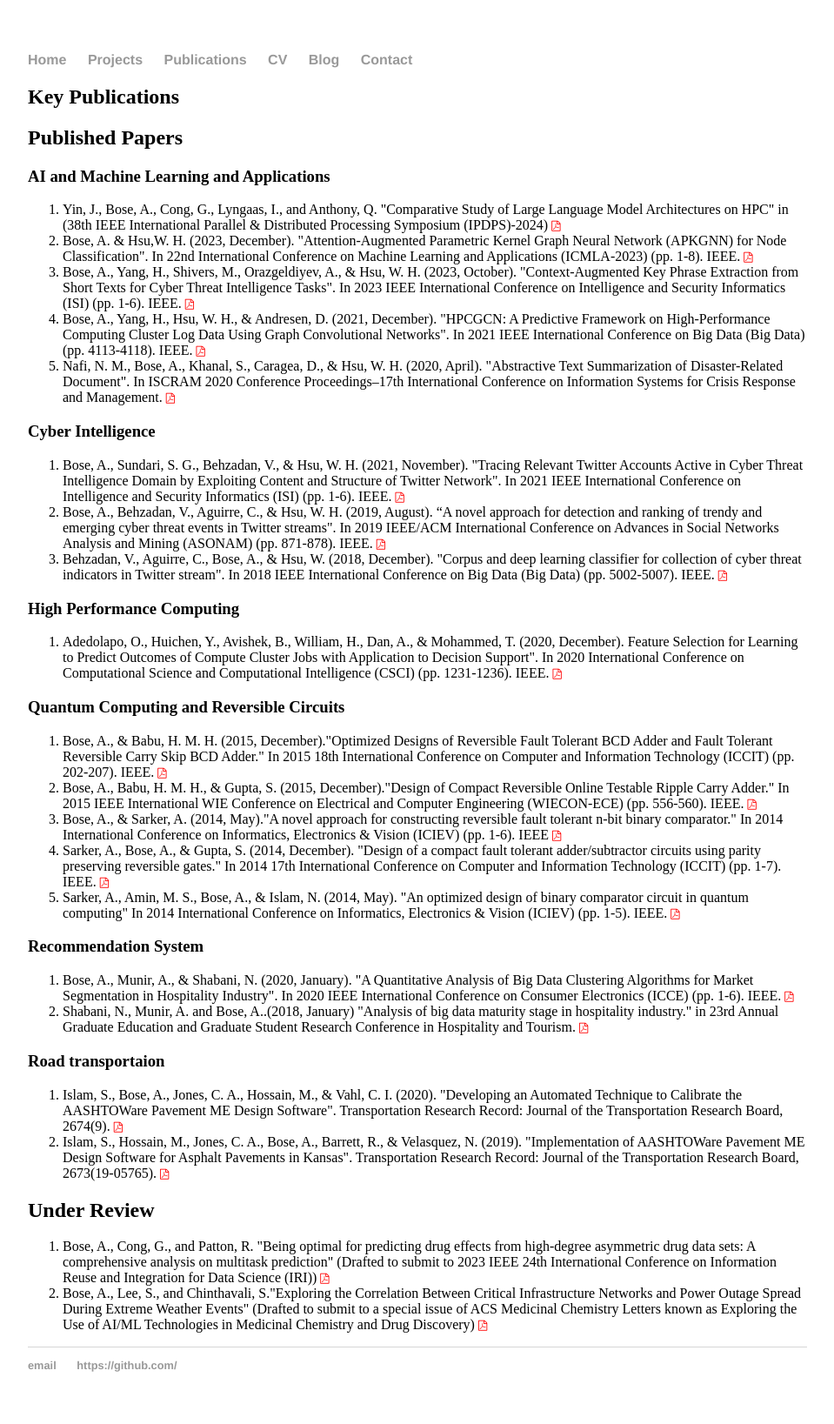
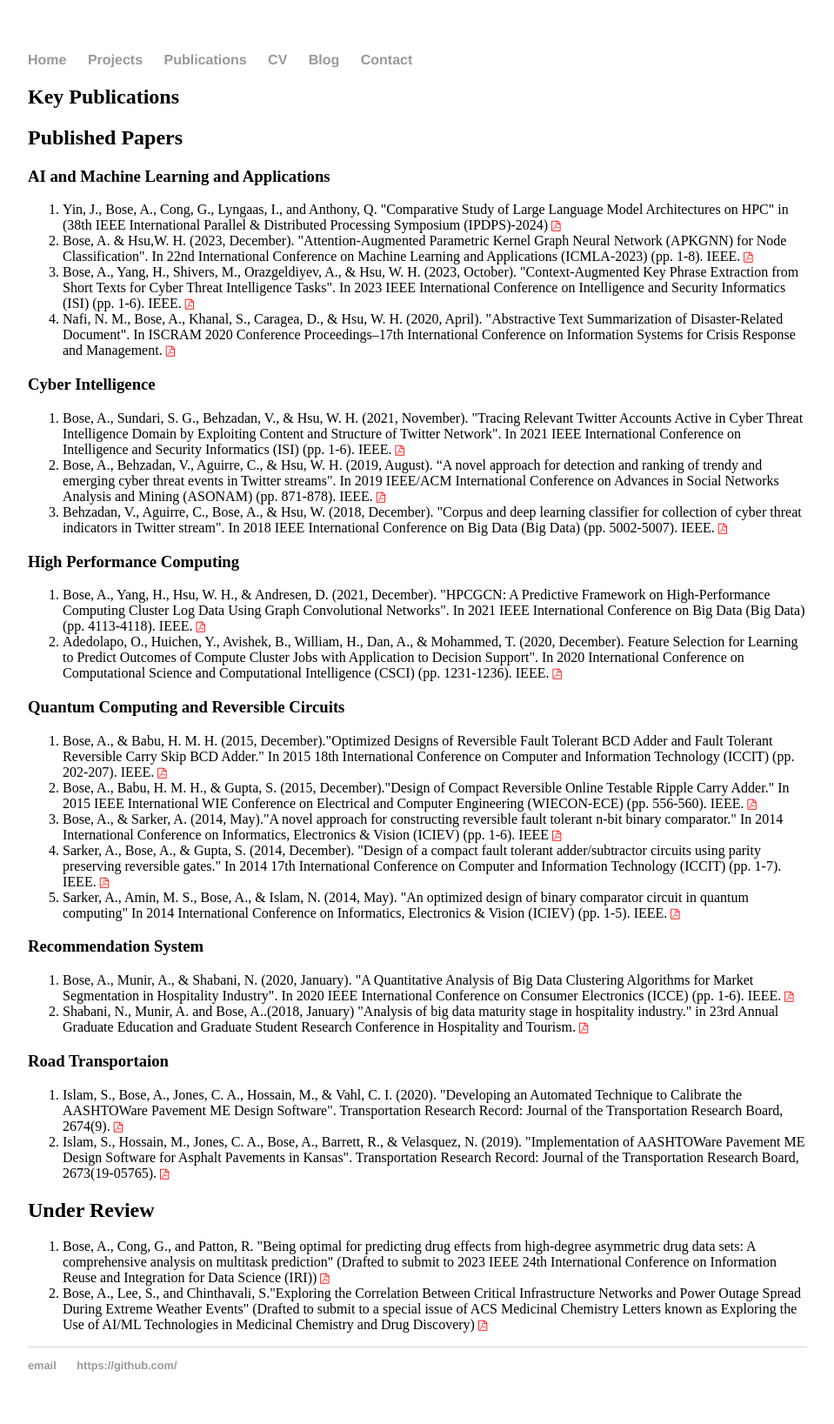
Before and after one commit to abose17/abose17.github.io, a Jekyll site: the page built from publications/index.html, in a window 1280 px wide. Shown: the whole page at 87% size, without its empty margins (160-1119 px from the left). Built offline with Jekyll 4.4.1, drawn with Linux system fonts in a browser that asks for light colours.

Commit message:
Update index.html

```diff
--- a/publications/index.html
+++ b/publications/index.html
@@ -13,38 +13,38 @@
 <h3> AI and Machine Learning and Applications </h3>
 	<ol>
 	<li> Yin, J., Bose, A., Cong, G., Lyngaas, I., and Anthony, Q. "Comparative Study of Large Language Model Architectures on HPC" in (38th IEEE International Parallel & Distributed Processing Symposium (IPDPS)-2024) <a href="/publications/matGPT.pdf"> <i class="fa fa-file-pdf-o" style="font-size:12px;color:red"></i> </a> </li>
-	<li>Bose, A. & Hsu,W. H. (2023, December). "Attention-Augmented Parametric Kernel Graph Neural Network (APKGNN) for Node Classification". In 22nd International Conference on Machine Learning and Applications (ICMLA-2023) (pp. 1-8). IEEE. <a href="/publications/matGPT.pdf"> <i class="fa fa-file-pdf-o" style="font-size:12px;color:red"></i> </a> </li>
-	<li>Bose, A., Yang, H., Shivers, M., Orazgeldiyev, A., & Hsu, W. H. (2023, October). "Context-Augmented Key Phrase Extraction from Short Texts for Cyber Threat Intelligence Tasks". In 2023 IEEE International Conference on Intelligence and Security Informatics (ISI) (pp. 1-6). IEEE. <a href="/publications/matGPT.pdf"> <i class="fa fa-file-pdf-o" style="font-size:12px;color:red"></i> </a> </li>
-	<li> Bose, A., Yang, H., Hsu, W. H., & Andresen, D. (2021, December). "HPCGCN: A Predictive Framework on High-Performance Computing Cluster Log Data Using Graph Convolutional Networks". In 2021 IEEE International Conference on Big Data (Big Data) (pp. 4113-4118). IEEE. <a href="/publications/matGPT.pdf"> <i class="fa fa-file-pdf-o" style="font-size:12px;color:red"></i> </a> </li>
-	<li> Nafi, N. M., Bose, A., Khanal, S., Caragea, D., & Hsu, W. H. (2020, April). "Abstractive Text Summarization of Disaster-Related Document". In ISCRAM 2020 Conference Proceedings–17th International Conference on Information Systems for Crisis Response and Management.<a href="/publications/matGPT.pdf"> <i class="fa fa-file-pdf-o" style="font-size:12px;color:red"></i> </a> </li>
+	<li>Bose, A. & Hsu,W. H. (2023, December). "Attention-Augmented Parametric Kernel Graph Neural Network (APKGNN) for Node Classification". In 22nd International Conference on Machine Learning and Applications (ICMLA-2023) (pp. 1-8). IEEE. <a href="/publications/apkgnn.pdf"> <i class="fa fa-file-pdf-o" style="font-size:12px;color:red"></i> </a> </li>
+	<li>Bose, A., Yang, H., Shivers, M., Orazgeldiyev, A., & Hsu, W. H. (2023, October). "Context-Augmented Key Phrase Extraction from Short Texts for Cyber Threat Intelligence Tasks". In 2023 IEEE International Conference on Intelligence and Security Informatics (ISI) (pp. 1-6). IEEE. <a href="/publications/key_phrase.pdf"> <i class="fa fa-file-pdf-o" style="font-size:12px;color:red"></i> </a> </li>
+	<li> Nafi, N. M., Bose, A., Khanal, S., Caragea, D., & Hsu, W. H. (2020, April). "Abstractive Text Summarization of Disaster-Related Document". In ISCRAM 2020 Conference Proceedings–17th International Conference on Information Systems for Crisis Response and Management.<a href="/publications/abs_summary.pdf"> <i class="fa fa-file-pdf-o" style="font-size:12px;color:red"></i> </a> </li>
 	</ol>
 <h3> Cyber Intelligence </h3>
 	<ol>
-	<li> Bose, A., Sundari, S. G., Behzadan, V., & Hsu, W. H. (2021, November). "Tracing Relevant Twitter Accounts Active in Cyber Threat Intelligence Domain by Exploiting Content and Structure of Twitter Network". In 2021 IEEE International Conference on Intelligence and Security Informatics (ISI) (pp. 1-6). IEEE. <a href="/publications/matGPT.pdf"> <i class="fa fa-file-pdf-o" style="font-size:12px;color:red"></i> </a> </li>
-	<li>Bose, A., Behzadan, V., Aguirre, C., & Hsu, W. H. (2019, August). “A novel approach for detection and ranking of trendy and emerging cyber threat events in Twitter streams". In 2019 IEEE/ACM International Conference on Advances in Social Networks Analysis and Mining (ASONAM) (pp. 871-878). IEEE.<a href="/publications/matGPT.pdf"> <i class="fa fa-file-pdf-o" style="font-size:12px;color:red"></i> </a>  </li>
-	<li> Behzadan, V., Aguirre, C., Bose, A., & Hsu, W. (2018, December). "Corpus and deep learning classifier for collection of cyber threat indicators in Twitter stream". In 2018 IEEE International Conference on Big Data (Big Data) (pp. 5002-5007). IEEE. <a href="/publications/matGPT.pdf"> <i class="fa fa-file-pdf-o" style="font-size:12px;color:red"></i> </a> </li>
+	<li> Bose, A., Sundari, S. G., Behzadan, V., & Hsu, W. H. (2021, November). "Tracing Relevant Twitter Accounts Active in Cyber Threat Intelligence Domain by Exploiting Content and Structure of Twitter Network". In 2021 IEEE International Conference on Intelligence and Security Informatics (ISI) (pp. 1-6). IEEE. <a href="/publications/ctievent.pdf"> <i class="fa fa-file-pdf-o" style="font-size:12px;color:red"></i> </a> </li>
+	<li>Bose, A., Behzadan, V., Aguirre, C., & Hsu, W. H. (2019, August). “A novel approach for detection and ranking of trendy and emerging cyber threat events in Twitter streams". In 2019 IEEE/ACM International Conference on Advances in Social Networks Analysis and Mining (ASONAM) (pp. 871-878). IEEE.<a href="/publications/cti_event.pdf"> <i class="fa fa-file-pdf-o" style="font-size:12px;color:red"></i> </a>  </li>
+	<li> Behzadan, V., Aguirre, C., Bose, A., & Hsu, W. (2018, December). "Corpus and deep learning classifier for collection of cyber threat indicators in Twitter stream". In 2018 IEEE International Conference on Big Data (Big Data) (pp. 5002-5007). IEEE. <a href="/publications/cti_dataset.pdf"> <i class="fa fa-file-pdf-o" style="font-size:12px;color:red"></i> </a> </li>
 	</ol>
 <h3> High Performance Computing </h3>
 	<ol>
-	<li> Adedolapo, O., Huichen, Y., Avishek, B., William, H., Dan, A., & Mohammed, T. (2020, December). Feature Selection for Learning to Predict Outcomes of Compute Cluster Jobs with Application to Decision Support". In 2020 International Conference on Computational Science and Computational Intelligence (CSCI) (pp. 1231-1236). IEEE. <a href="/publications/matGPT.pdf"> <i class="fa fa-file-pdf-o" style="font-size:12px;color:red"></i> </a> </li>
+	<li> Bose, A., Yang, H., Hsu, W. H., & Andresen, D. (2021, December). "HPCGCN: A Predictive Framework on High-Performance Computing Cluster Log Data Using Graph Convolutional Networks". In 2021 IEEE International Conference on Big Data (Big Data) (pp. 4113-4118). IEEE. <a href="/publications/hpcgcn.pdf"> <i class="fa fa-file-pdf-o" style="font-size:12px;color:red"></i> </a> </li>
+	<li> Adedolapo, O., Huichen, Y., Avishek, B., William, H., Dan, A., & Mohammed, T. (2020, December). Feature Selection for Learning to Predict Outcomes of Compute Cluster Jobs with Application to Decision Support". In 2020 International Conference on Computational Science and Computational Intelligence (CSCI) (pp. 1231-1236). IEEE. <a href="/publications/Feature_Selection.pdf"> <i class="fa fa-file-pdf-o" style="font-size:12px;color:red"></i> </a> </li>
 	</ol>
 <h3>Quantum Computing and Reversible Circuits</h3>
 	<ol>
-	 <li> Bose, A., & Babu, H. M. H. (2015, December)."Optimized Designs of Reversible Fault Tolerant BCD Adder and Fault Tolerant Reversible Carry Skip BCD Adder." In 2015 18th International Conference on Computer and Information Technology (ICCIT) (pp. 202-207). IEEE. <a href="/publications/matGPT.pdf"> <i class="fa fa-file-pdf-o" style="font-size:12px;color:red"></i> </a> </li>
-	 <li>Bose, A., Babu, H. M. H., & Gupta, S. (2015, December)."Design of Compact Reversible Online Testable Ripple Carry Adder." In 2015 IEEE International WIE Conference on Electrical and Computer Engineering (WIECON-ECE) (pp. 556-560). IEEE. <a href="/publications/matGPT.pdf"> <i class="fa fa-file-pdf-o" style="font-size:12px;color:red"></i> </a> </li>
-	 <li>Bose, A., & Sarker, A. (2014, May)."A novel approach for constructing reversible fault tolerant n-bit binary comparator." In 2014 International Conference on Informatics, Electronics & Vision (ICIEV) (pp. 1-6). IEEE <a href="/publications/matGPT.pdf"> <i class="fa fa-file-pdf-o" style="font-size:12px;color:red"></i> </a> </li>
-	 <li>Sarker, A., Bose, A., & Gupta, S. (2014, December). "Design of a compact fault tolerant adder/subtractor circuits using parity preserving reversible gates." In 2014 17th International Conference on Computer and Information Technology (ICCIT) (pp. 1-7). IEEE. <a href="/publications/matGPT.pdf"> <i class="fa fa-file-pdf-o" style="font-size:12px;color:red"></i> </a> </li>
-	 <li>Sarker, A., Amin, M. S., Bose, A., & Islam, N. (2014, May). "An optimized design of binary comparator circuit in quantum computing" In 2014 International Conference on Informatics, Electronics & Vision (ICIEV) (pp. 1-5). IEEE. <a href="/publications/matGPT.pdf"> <i class="fa fa-file-pdf-o" style="font-size:12px;color:red"></i> </a> </li>
+	 <li> Bose, A., & Babu, H. M. H. (2015, December)."Optimized Designs of Reversible Fault Tolerant BCD Adder and Fault Tolerant Reversible Carry Skip BCD Adder." In 2015 18th International Conference on Computer and Information Technology (ICCIT) (pp. 202-207). IEEE. <a href="/publications/opt_bcd_add.pdf"> <i class="fa fa-file-pdf-o" style="font-size:12px;color:red"></i> </a> </li>
+	 <li>Bose, A., Babu, H. M. H., & Gupta, S. (2015, December)."Design of Compact Reversible Online Testable Ripple Carry Adder." In 2015 IEEE International WIE Conference on Electrical and Computer Engineering (WIECON-ECE) (pp. 556-560). IEEE. <a href="/publications/ripple_adder.pdf"> <i class="fa fa-file-pdf-o" style="font-size:12px;color:red"></i> </a> </li>
+	 <li>Bose, A., & Sarker, A. (2014, May)."A novel approach for constructing reversible fault tolerant n-bit binary comparator." In 2014 International Conference on Informatics, Electronics & Vision (ICIEV) (pp. 1-6). IEEE <a href="/publications/fault_nbit_bcomp.pdf"> <i class="fa fa-file-pdf-o" style="font-size:12px;color:red"></i> </a> </li>
+	 <li>Sarker, A., Bose, A., & Gupta, S. (2014, December). "Design of a compact fault tolerant adder/subtractor circuits using parity preserving reversible gates." In 2014 17th International Conference on Computer and Information Technology (ICCIT) (pp. 1-7). IEEE. <a href="/publications/fault_add_sub.pdf"> <i class="fa fa-file-pdf-o" style="font-size:12px;color:red"></i> </a> </li>
+	 <li>Sarker, A., Amin, M. S., Bose, A., & Islam, N. (2014, May). "An optimized design of binary comparator circuit in quantum computing" In 2014 International Conference on Informatics, Electronics & Vision (ICIEV) (pp. 1-5). IEEE. <a href="/publications/binary_comp.pdf"> <i class="fa fa-file-pdf-o" style="font-size:12px;color:red"></i> </a> </li>
 	</ol>
 <h3>Recommendation System</h3>
 	<ol>
-        <li> Bose, A., Munir, A., & Shabani, N. (2020, January). "A Quantitative Analysis of Big Data Clustering Algorithms for Market Segmentation in Hospitality Industry". In 2020 IEEE International Conference on Consumer Electronics (ICCE) (pp. 1-6). IEEE. <a href="/publications/matGPT.pdf"> <i class="fa fa-file-pdf-o" style="font-size:12px;color:red"></i> </a> </li>
-        <li> Shabani, N.,  Munir, A. and Bose, A..(2018, January) "Analysis of big data maturity stage in hospitality industry." in 23rd Annual Graduate Education and Graduate Student Research Conference in Hospitality and Tourism. <a href="/publications/matGPT.pdf"> <i class="fa fa-file-pdf-o" style="font-size:12px;color:red"></i> </a> </li>
+        <li> Bose, A., Munir, A., & Shabani, N. (2020, January). "A Quantitative Analysis of Big Data Clustering Algorithms for Market Segmentation in Hospitality Industry". In 2020 IEEE International Conference on Consumer Electronics (ICCE) (pp. 1-6). IEEE. <a href="/publications/hospital_recom.pdf"> <i class="fa fa-file-pdf-o" style="font-size:12px;color:red"></i> </a> </li>
+        <li> Shabani, N.,  Munir, A. and Bose, A..(2018, January) "Analysis of big data maturity stage in hospitality industry." in 23rd Annual Graduate Education and Graduate Student Research Conference in Hospitality and Tourism. <a href="/publications/neda_short.pdf"> <i class="fa fa-file-pdf-o" style="font-size:12px;color:red"></i> </a> </li>
  	</ol>
- <h3> Road transportaion</h3>
+ <h3> Road Transportaion</h3>
 	<ol>
-	<li>Islam, S., Bose, A., Jones, C. A., Hossain, M., & Vahl, C. I. (2020). "Developing an Automated Technique to Calibrate the AASHTOWare Pavement ME Design Software". Transportation Research Record: Journal of the Transportation Research Board, 2674(9). <a href="/publications/matGPT.pdf"> <i class="fa fa-file-pdf-o" style="font-size:12px;color:red"></i> </a> </li>
-        <li> Islam, S., Hossain, M., Jones, C. A., Bose, A., Barrett, R., & Velasquez, N. (2019). "Implementation of AASHTOWare Pavement ME Design Software for Asphalt Pavements in Kansas". Transportation Research Record: Journal of the Transportation Research Board, 2673(19-05765). <a href="/publications/matGPT.pdf"> <i class="fa fa-file-pdf-o" style="font-size:12px;color:red"></i> </a> </li>
+	<li>Islam, S., Bose, A., Jones, C. A., Hossain, M., & Vahl, C. I. (2020). "Developing an Automated Technique to Calibrate the AASHTOWare Pavement ME Design Software". Transportation Research Record: Journal of the Transportation Research Board, 2674(9). <a href="/publications/aashto_soft.pdf"> <i class="fa fa-file-pdf-o" style="font-size:12px;color:red"></i> </a> </li>
+        <li> Islam, S., Hossain, M., Jones, C. A., Bose, A., Barrett, R., & Velasquez, N. (2019). "Implementation of AASHTOWare Pavement ME Design Software for Asphalt Pavements in Kansas". Transportation Research Record: Journal of the Transportation Research Board, 2673(19-05765). <a href="/publications/aashto_distress.pdf"> <i class="fa fa-file-pdf-o" style="font-size:12px;color:red"></i> </a> </li>
 	</ol>
  <h2>Under Review</h2>
  <ol>
```
